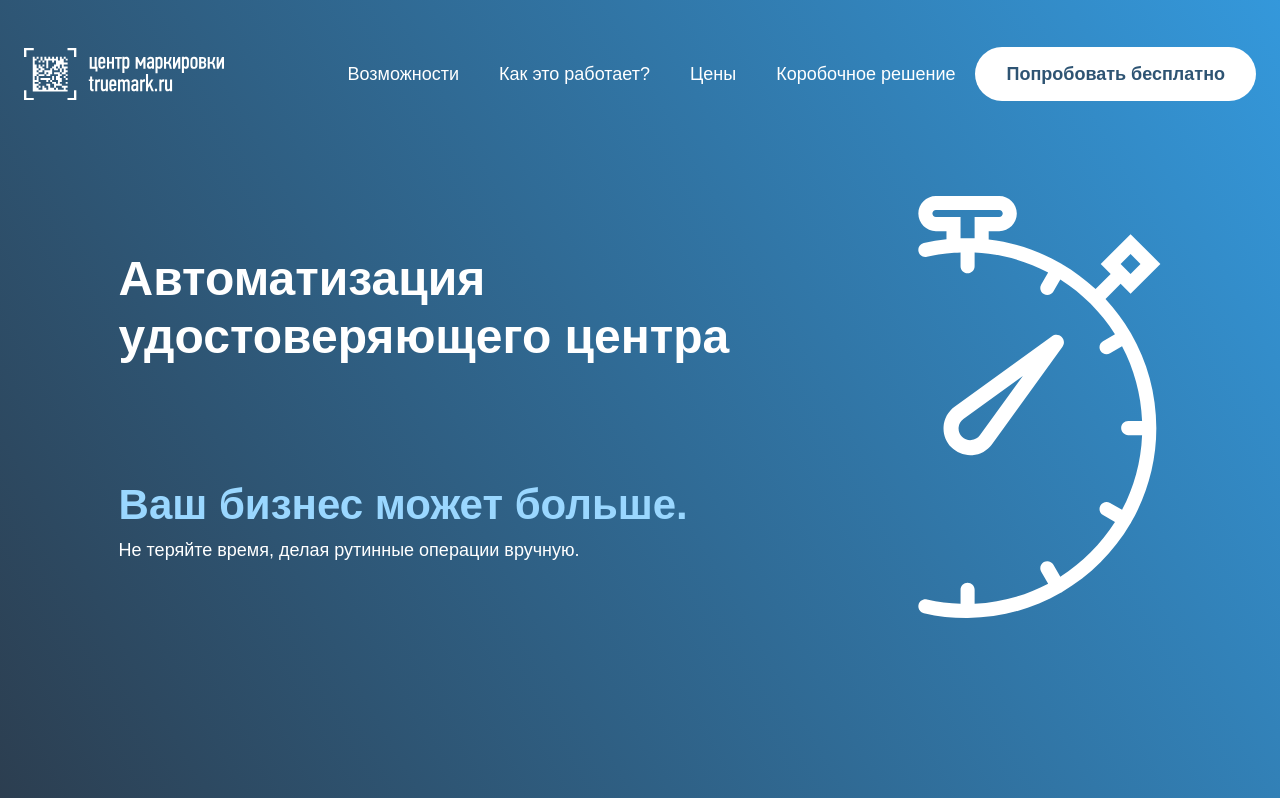
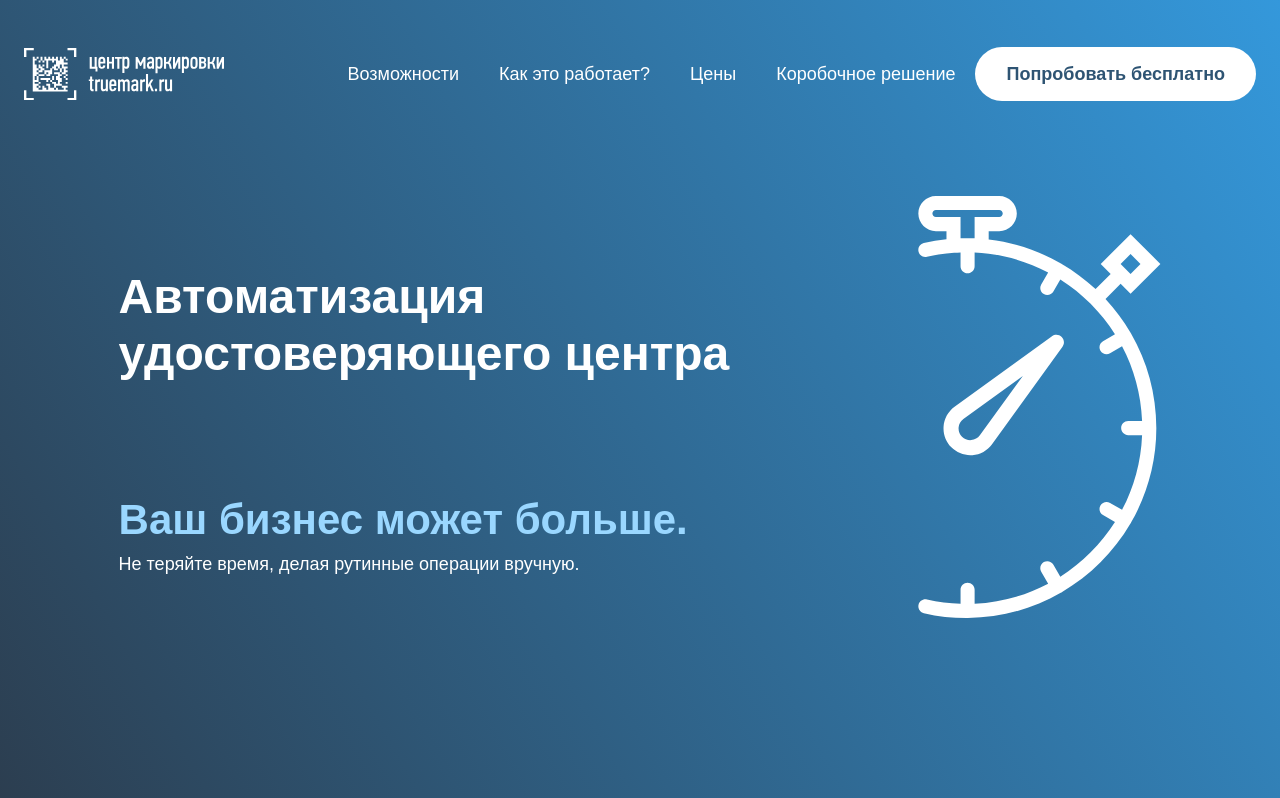
Before and after one commit to Goldaboss/landing-ng, an Angular app: page / in a window 1280 px wide. Shown: the top 798 px of the page. Built offline with nearby package versions, Linux system fonts and the light colour scheme; a web font is replaced by a local one.

Commit message:
fix css h1 margin

```diff
--- a/src/app/first/first.component.scss
+++ b/src/app/first/first.component.scss
@@ -120,6 +120,8 @@
       font-weight: bold;
       font-size: 4rem;
       color: #ffffff;
+      margin: 0.67em 0;
+
 
       &-little {
         font-weight: bold;
```
